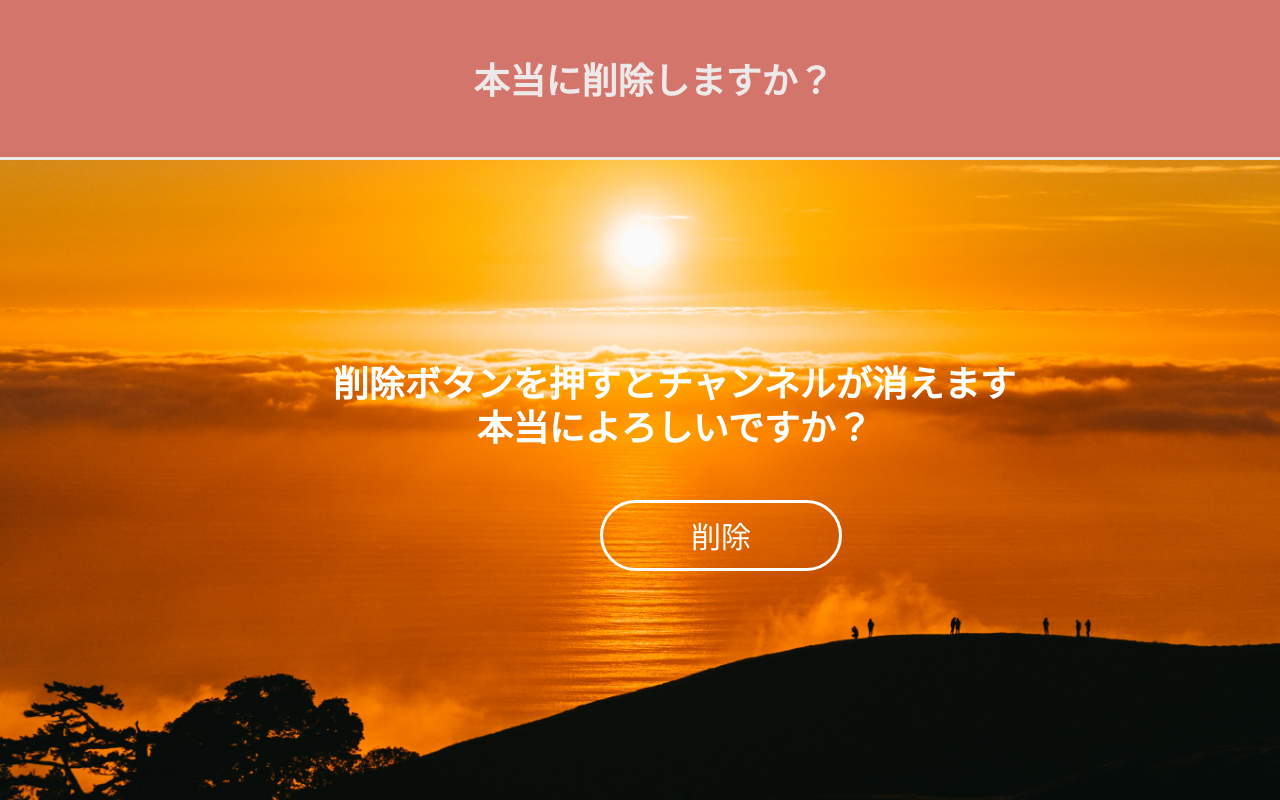
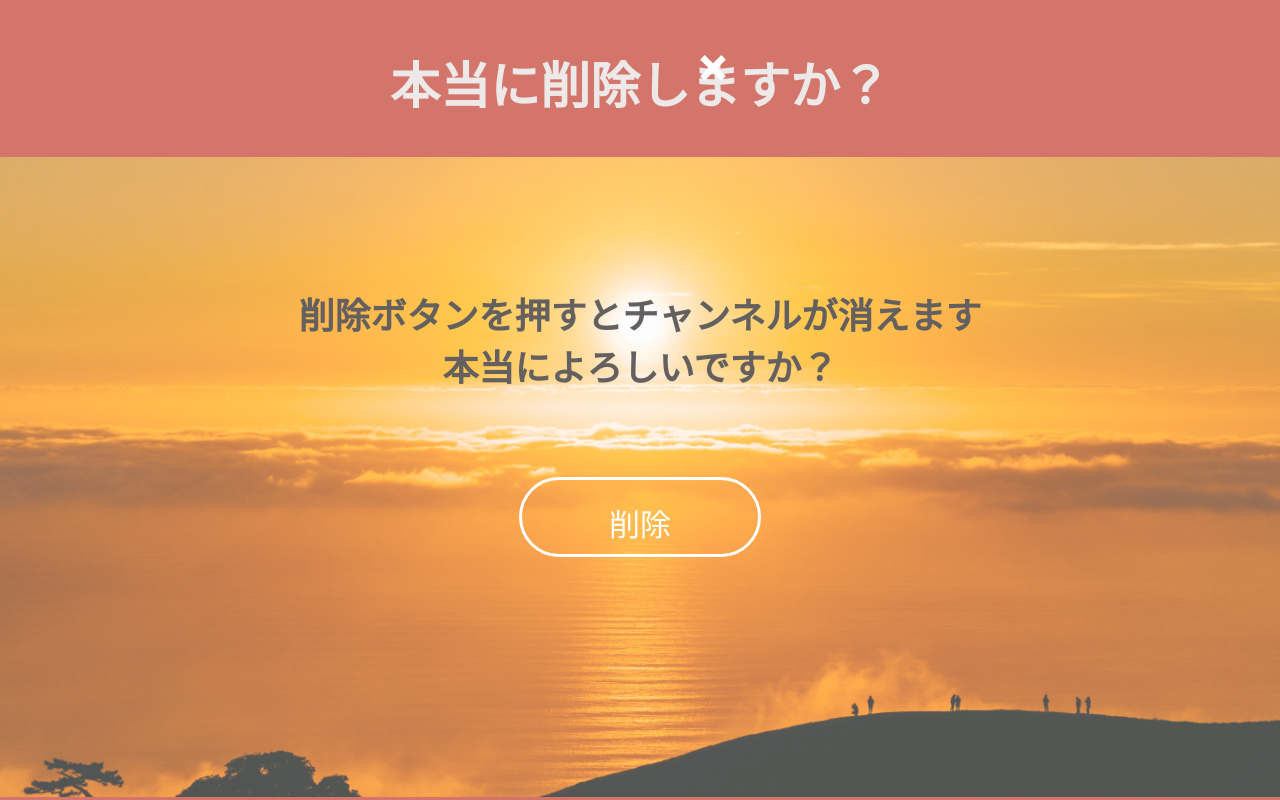
Before and after one commit to hackathon-team-e/chatapp, a Flask app: page /delete-channel/1 in a window 1280 px wide; the page is wider, and only the part inside the window is pictured. Shown: the part 48-848 px from the top of that part. Run offline with Flask 2, Linux system fonts and the light colour scheme; the visitor is signed in with stand-in values (Sample User, id 1); data that the repository does not hold is empty; some libraries are stand-ins or nearby versions.

Commit message:
delete-channel.htmlとcssを修正

```diff
--- a/static/css/delete-channel.css
+++ b/static/css/delete-channel.css
@@ -1,84 +1,97 @@
-#delete-channel-container {
-    position: relative;
-    background-image: url(../img/channel-delete.jpeg);
+#delete-channel-header {
+    height: 20vh;
     width: 100%;
-    height: 100vh;
-    background-position: center;
-    background-size: cover;
-    background-attachment: fixed;
-}
-
-#delete-channel-header {
-    font-size: 16px;
-    height: 20vh;
     border-bottom: solid #EEE9E9;
-    padding: 10px;
+    padding-top: 10px;
+    padding-bottom: 10px;
     background: #D3756B;
     color:#EEE9E9;
 }
 
+#delete-channel-container {
+    background-image: url(../img/channel-delete.jpeg);
+    width: 100%;
+    background-color: rgba(255, 255, 255, 0.7);
+    background-position: center;
+    background-size: cover;
+
+}
+
+.toumei{
+    background-color: rgba(255, 255, 255, 0.3);
+}
+
+
 .delete-message1{
-    position: absolute;
+    position: relative;
+    height: 10vh;
     width: 100%;
-    height: 49px;
-    position: absolute;
-    left: 37%;
-    top: 27px;
     font-family: 'Inter';
     font-style: normal;
     font-weight: 700;
-    font-size: 36px;
+    font-size: 50px;
     line-height: 44px;
-    display: flex;
-    align-items: center;
+    padding-top:20px;
     text-align: center;
 }
 
+.delete-channel-close{
+    position:fixed;
+    font-family: 'Inter';
+    font-style: normal;
+    font-weight: 700;
+    font-size: 50px;
+    line-height: 44px;
+    cursor: pointer;
+    top: 90px;
+    right: 550px;
+}
+
+.delete-channel-close a{
+font-family: 'Inter';
+font-style: normal;
+font-size: 50px;
+color: #fff;
+text-decoration:none;
+transition: .3s;
+}
 
 #delete-channel-content{
+    width: 100%;
     height: 80vh;
+    flex-direction: column;
+    text-align:center;
+
 }
 
 .delete-message2{
-position: absolute;
 width: 100%;
-height: 260px;
-left: 26%;
-top: 15rem;
+height: 40vh;
 font-family: 'Inter';
 font-style: normal;
 font-weight: 700;
 font-size: 36px;
-line-height: 44px;
-display: flex;
-align-items: center;
-text-align: center;
-
-color: #FFFFFF;
+padding-top: 130px;
+color: #646060;
+margin: 0;
 }
 
 .delete-channel-button{
-display: flex;
-flex-direction: column;
-align-items: center;
-padding: 10px 30px;
-
-position: absolute;
 width: 242px;
-height: 71px;
+height: 10vh;
+padding: 20px 60px;
 left: 600px;
 top: 500px;
-
 border: 3px solid #FFFFFF;
 border-radius: 100vh;
+background: transparent;
 
-background: transparent;
 }
 
 .delete-channel-button a{
 font-family: 'Inter';
 font-style: normal;
-font-size: 30px;
+font-size: 31px;
 color: #fff;
 text-decoration:none;
 transition: .3s;
@@ -86,7 +99,7 @@ transition: .3s;
 
 .delete-channel-button a:hover {
 text-decoration: none;
-font-size: 31px;
+font-size: 32px;
 opacity: 0.7;
 color: white;
 }
--- a/templates/delete-channel.html
+++ b/templates/delete-channel.html
@@ -4,14 +4,19 @@
 {% endblock %}
 {% block body %}
 {% include "header.html" %}
-<div id="delete-channel-container">
+
     <div id="delete-channel-header">
-        <h2 class="delete-message1">本当に削除しますか？</h2>
+            <h1 class="delete-message1">本当に削除しますか？</h1>
+            <span class="delete-channel-close" ><a href="/">×</a></span>
+
+            <div id="delete-channel-container">
+                <div class="toumei">
+                <div id="delete-channel-content">
+                    <p class="delete-message2">削除ボタンを押すとチャンネルが消えます<br>
+                    本当によろしいですか？</p>
+                    <button class="delete-channel-button"><a href="/delete/{{ channel.id }}">削除</a></button>
+                </div>
+            </div>
+        </div>
     </div>
-    <div id="delete-channel-content">
-        <h3 class="delete-message2">削除ボタンを押すとチャンネルが消えます<br>
-        本当によろしいですか？</h3>
-        <button class="delete-channel-button"><a href="/delete/{{ channel.channel_id }}">削除</a></button>
-    </div>
-</div>
 {% endblock %}
```
